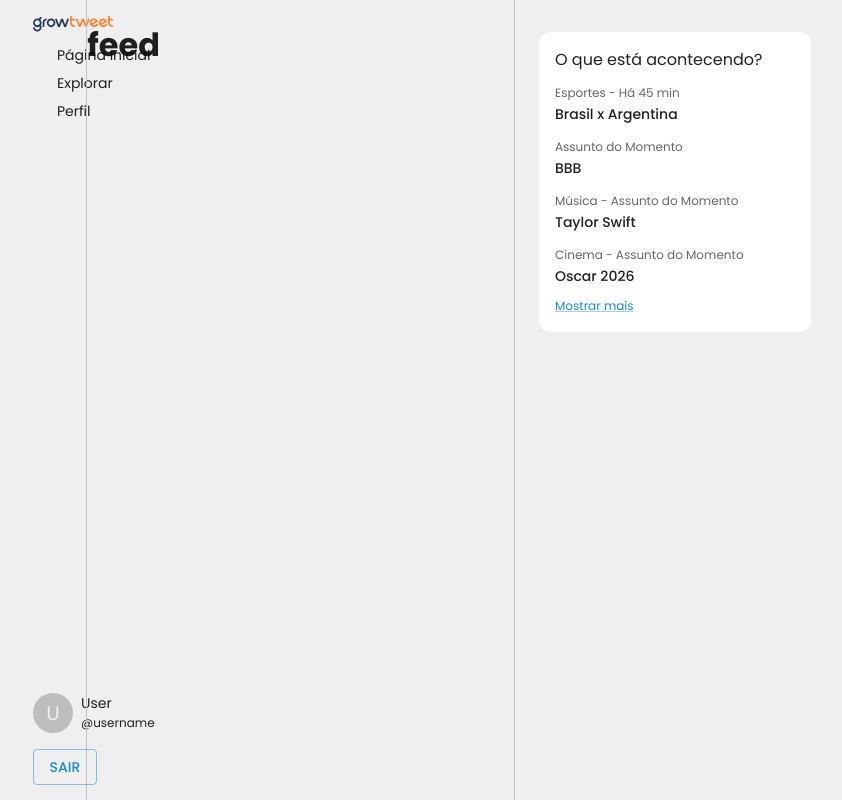
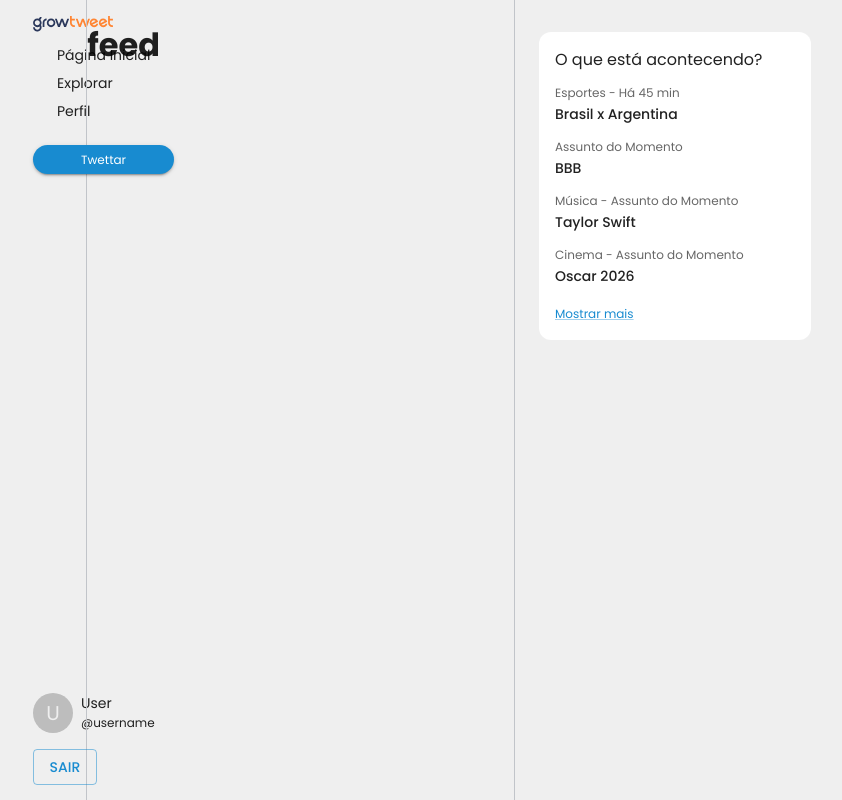
Before and after one commit to manubarb/Growtwitter, a React (Vite) app: page /home in a window 1280 px wide. Shown: the whole page, without its empty margins (286-1128 px from the left). Built offline with nearby package versions, Linux system fonts and the light colour scheme; no server answers; sample sign-in values are in the browser's storage; some icons are missing.

Commit message:
feat: create tweet button

```diff
--- a/src/components/Explore/index.tsx
+++ b/src/components/Explore/index.tsx
@@ -34,7 +34,7 @@
           <Typography variant='subtitle2'>Oscar 2026</Typography>
         </Box>
 
-        <Link href='#' variant='caption'>Mostrar mais</Link>
+        <Link sx={{ marginTop: 1 }} href='#' variant='caption'>Mostrar mais</Link>
 
       </Stack>
     </>
--- a/src/components/SideBar/index.tsx
+++ b/src/components/SideBar/index.tsx
@@ -54,6 +54,25 @@
             <Typography variant='body2'>Perfil</Typography>
           </Box>
 
+          <Box
+          marginTop={2}
+          >
+            <Button
+            size="small"
+            variant="contained"
+            sx={{
+              borderRadius: 10,
+              px: 6,
+              textTransform: 'none',
+              fontSize: 12,
+              fontWeight: 400
+            }}
+
+            >
+            Twettar
+            </Button>
+          </Box>
+
         </Stack>
 
         <Stack
```
